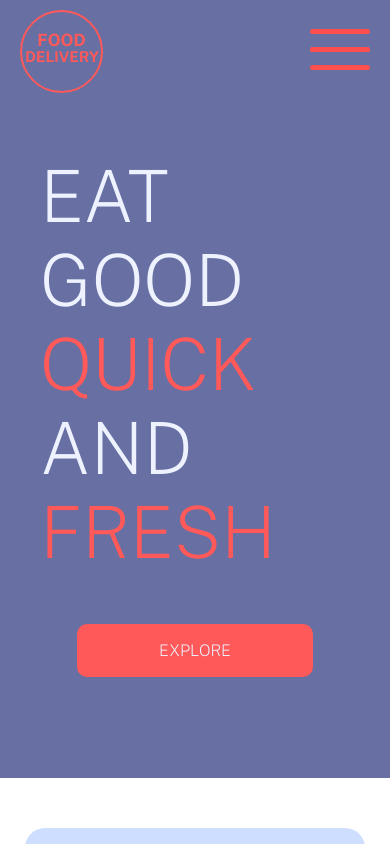
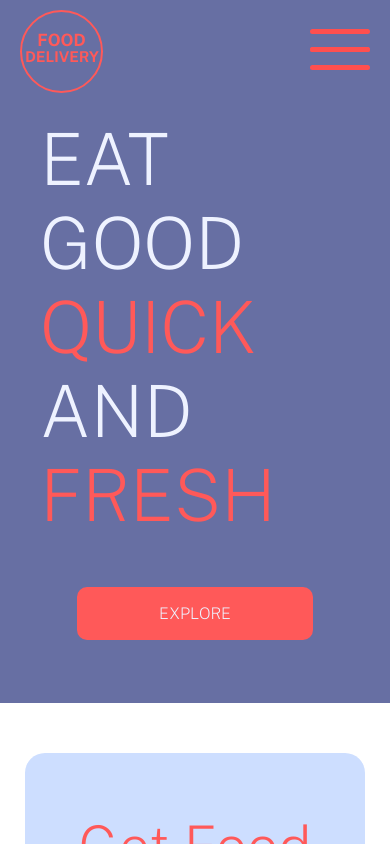
Before and after one commit to oooomair/OFD, a React (Create React App) app in the folder client/: page / in a window 390 px wide. Shown: the top 844 px of the page. Built offline with nearby package versions, Linux system fonts and the light colour scheme; no server answers.

Commit message:
sum left lol

```diff
--- a/client/src/components/SignUp/SignUp.js
+++ b/client/src/components/SignUp/SignUp.js
@@ -1,7 +1,10 @@
 import './signup.scss'
 import { useState } from 'react'
+import { useNavigate } from 'react-router-dom'
 
 const SignUp = () => {
+
+  let navigate = useNavigate()
 
 const [username, setUsername] = useState('')
 const [password, setPassword] = useState('')
@@ -29,6 +32,7 @@ if (password.length >= 7) {
     setPassword('')
     setconfirmPassword('')
     setMessage('')
+    navigate('/login', {replace: true})
   }
   } else {
     setMessage('password not the same')
--- a/client/src/components/cart/cart.scss
+++ b/client/src/components/cart/cart.scss
@@ -19,7 +19,7 @@
 .cart__cart-items {
   display: flex;
   flex-flow: column;
-  min-height: 50vh;
+  min-height: 300px;
   background-color: #edf3ff;
   border-radius: 20px;
   width: 100%;
--- a/client/src/components/home/home.scss
+++ b/client/src/components/home/home.scss
@@ -110,7 +110,7 @@
 
 @media screen and (max-width: 1400px) {
   .home__home-land {
-    height: 60vh;
+    height: 500px;
   }
   .home__food {
     img {
@@ -154,7 +154,7 @@
 
 @media screen and (max-width: 750px) {
   .home__home-land {
-    height: 70vh;
+    height: 500px;
   }
   .home__main {
     flex-flow: column;
@@ -173,7 +173,7 @@
 
 @media screen and (max-width: 500px) {
   .home__home-land {
-    height: 80vh;
+    height: 600px;
   }
   .home__main {
     padding: 0 40px 0 40px;
@@ -185,7 +185,7 @@
 
 @media screen and (max-width: 350px) {
   .home__home-land {
-    height: 80vh;
+    height: 600px;
   }
   .home__main {
     padding: 0 40px 0 40px;
--- a/client/src/components/restaurant/restaurant.scss
+++ b/client/src/components/restaurant/restaurant.scss
@@ -64,7 +64,7 @@
 
 @media screen and (max-width: 700px) {
   .restaurant__restaurant-land {
-    height: 500px;
+    height: 550px;
   }
   .restaurant__stuff {
     flex-flow: column;
--- a/client/src/components/sellerCave/seller.scss
+++ b/client/src/components/sellerCave/seller.scss
@@ -93,7 +93,7 @@
   }
   .seller__seller-land {
     padding: 50px 0;
-    height: 60vh;
+    height: 400px;
   }
   .seller__info {
     flex-flow: column;
```
